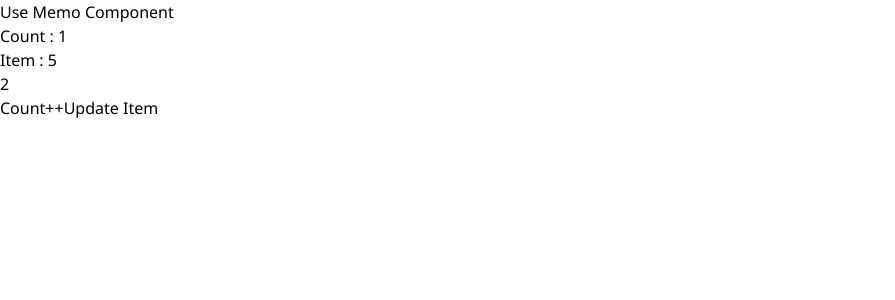
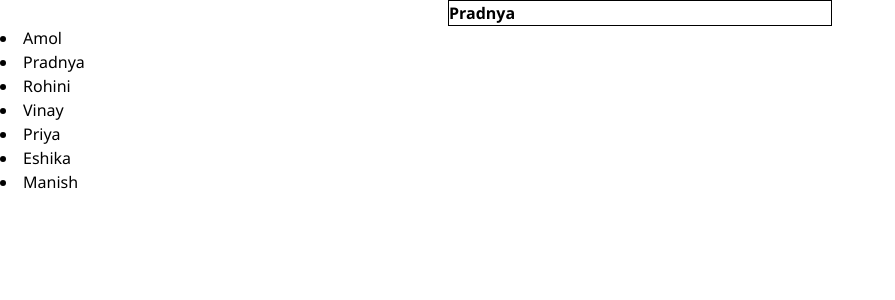
Before and after one commit to vinaypathrikarreactjstrainer/react-projectsession, a React (Vite) app in the folder app-pradnya/: page / in a window 1280 px wide. Shown: the top 300 px of the page, without its empty margins (0-895 px from the left). Built offline with nearby package versions, Linux system fonts and the light colour scheme.

Commit message:
Search App

```diff
--- a/app-pradnya/src/App.jsx
+++ b/app-pradnya/src/App.jsx
@@ -3,6 +3,7 @@ import Skills from "./components/skill/Skills";
 import Carousal from "./components/carousel/Carousal";
 import Themes from "./components/themes/Themes";
 import UseMemo from "./components/assignments/UseMemo";
+import Search from "./components/assignments/Search";
 
 const App = () => {
   const data = [
@@ -20,7 +21,8 @@ const App = () => {
       {/* <Carousal />
       <Skills skill = {data} /> */}
       {/* <Themes /> */}
-      <UseMemo />
+      {/* <UseMemo /> */}
+      <Search />
     </>
   )
 }
--- /dev/null
+++ b/app-pradnya/src/components/assignments/Search.jsx
@@ -0,0 +1,43 @@
+import React, { useState, useRef, useEffect } from "react";
+
+const Search = () => {
+    // list
+    const list = ["Amol", "Pradnya", "Rohini", "Vinay", "Priya", "Eshika", "Manish"];
+
+    let inputEle = useRef()
+    // state
+    const [search, setSearch] = useState('');
+    // functions
+    const handleInput = (e) => {
+        console.log(e.target.value)
+        setSearch(e.target.value);
+    }
+    const filteredUser = list.filter(
+        person => person.toLowerCase().includes(search.toLowerCase())
+    );
+    console.log('filtered User =>', filteredUser);
+    useEffect(() => {
+        inputEle.current.value = 'Pradnya'
+    }, [search])
+  return (
+    <>
+      <div className="w-full flex justify-center items-center p-8">
+        <input type="text" placeholder="Search" className="w-sm border font-bold text-['20px']"
+        value = {search}
+        ref = {inputEle}
+        onChange={ (e) => handleInput(e)}
+        />
+      </div>
+    {/* List of User */}
+    {
+        filteredUser.map((user, index) =>
+            (
+                <li key={index}>{user}</li>
+            )
+        )
+    }
+    </>
+  );
+};
+
+export default Search;
```
